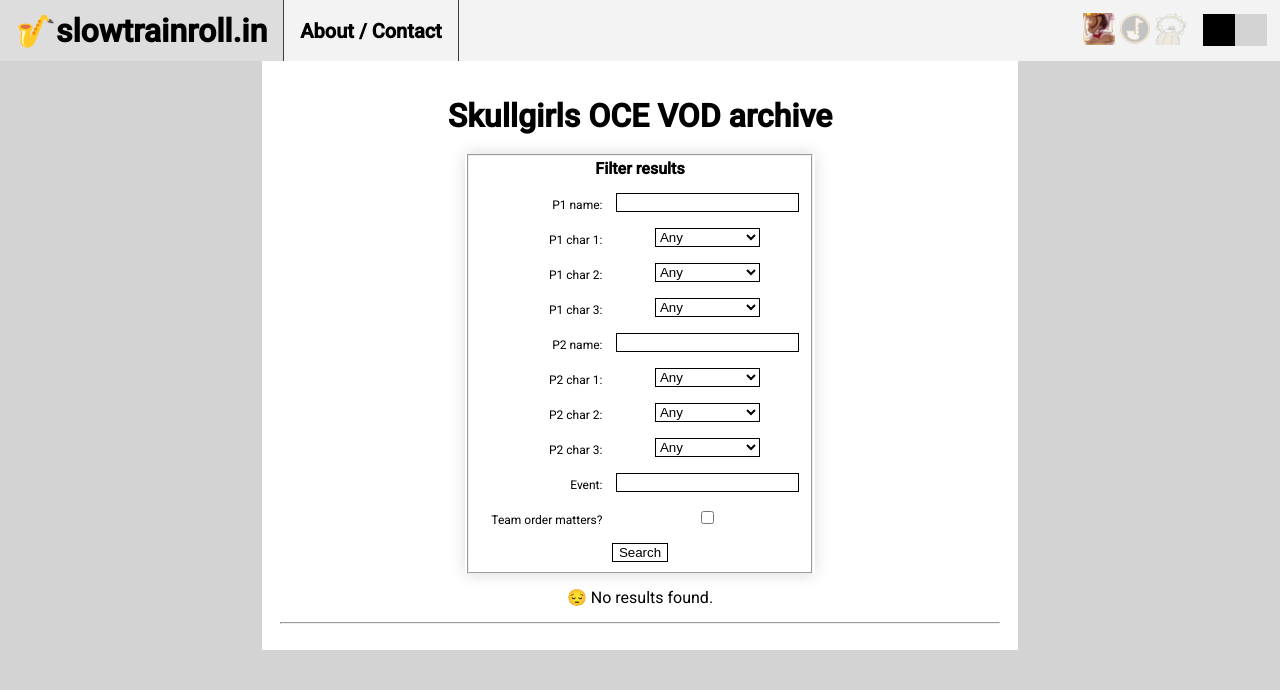
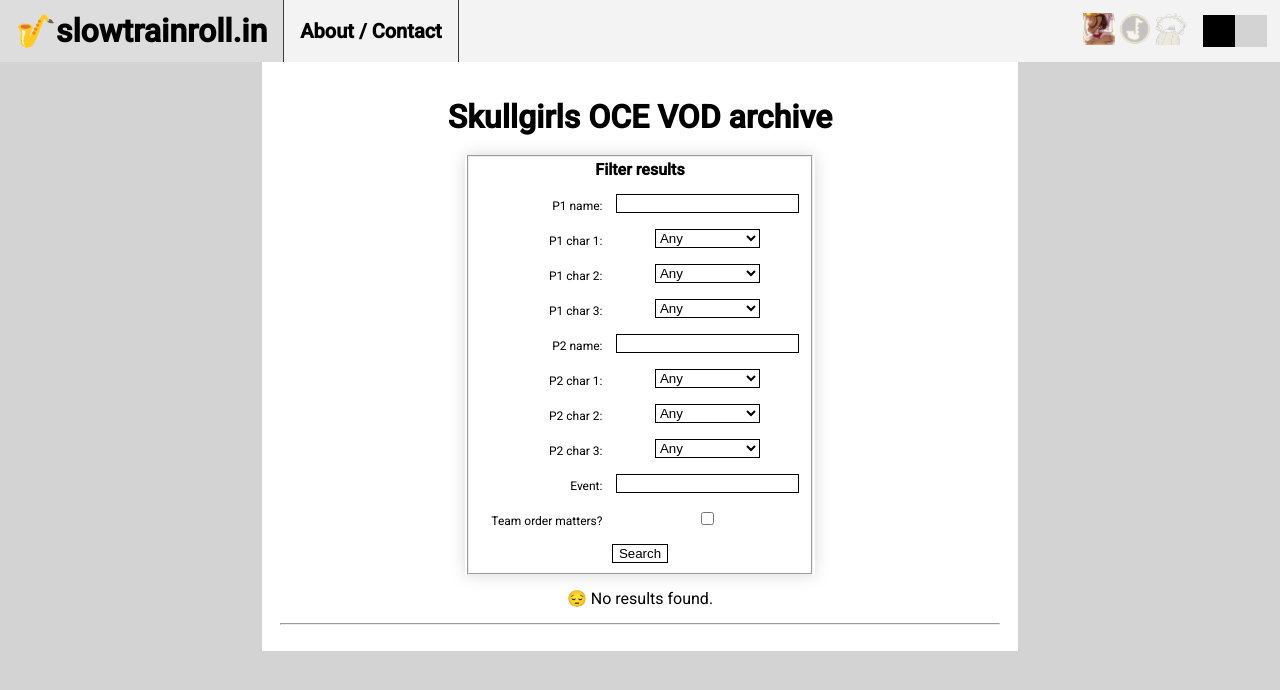
Before and after one commit to hugh-braico/slowtrainroll.in, a Django app: page / in a window 1280 px wide. Shown: the top 690 px of the page. Run offline with Django 3.2, Linux system fonts and the light colour scheme; data that the repository does not hold is empty; style sheets or scripts are compiled from the project's sources.

Commit message:
Fix header height

```diff
--- a/viewer/static/viewer/style.less
+++ b/viewer/static/viewer/style.less
@@ -13,7 +13,7 @@
                 link            blue        lightskyblue;
             );
 
-@header-height: calc(4rem - 3px);
+@header-height: calc(4rem - 2px);
 
 html {
     background-color: .colour(html-bg)[];
```
